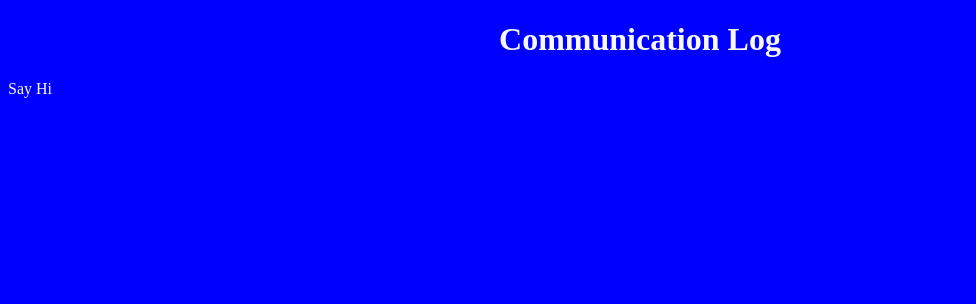
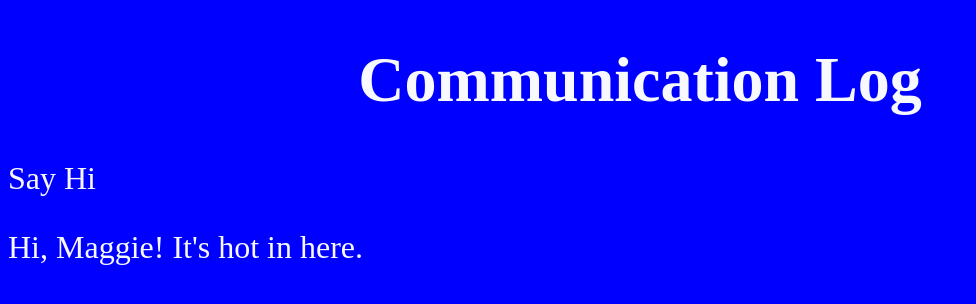
Before and after one commit to coney-s/tutoring-github-group-flow, a plain HTML site: page index.html in a window 1280 px wide. Shown: the whole page, without its empty margins (0-976 px from the left). Drawn offline with Linux system fonts and the light colour scheme.

Commit message:
second communication

```diff
--- a/index.html
+++ b/index.html
@@ -21,5 +21,7 @@
 
     <p>Say Hi</p>
 
+    <p>Hi, Maggie! It's hot in here.</p>
+
 </body>
 </html>
--- a/styles.css
+++ b/styles.css
@@ -1,6 +1,7 @@
 body {
     background-color: blue;
     color:ghostwhite;
+    font-size: 2rem;
 }
 
 .title {
```
